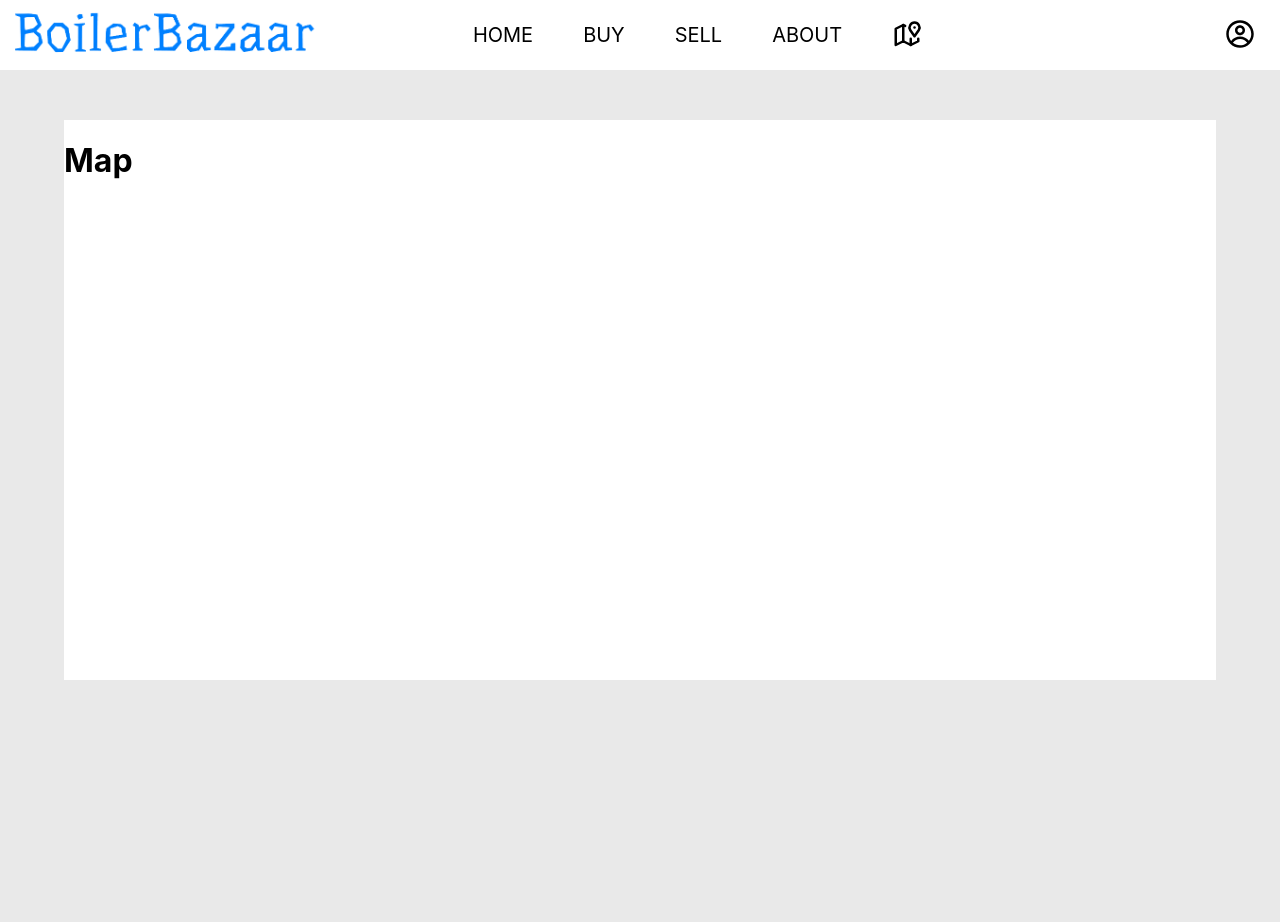
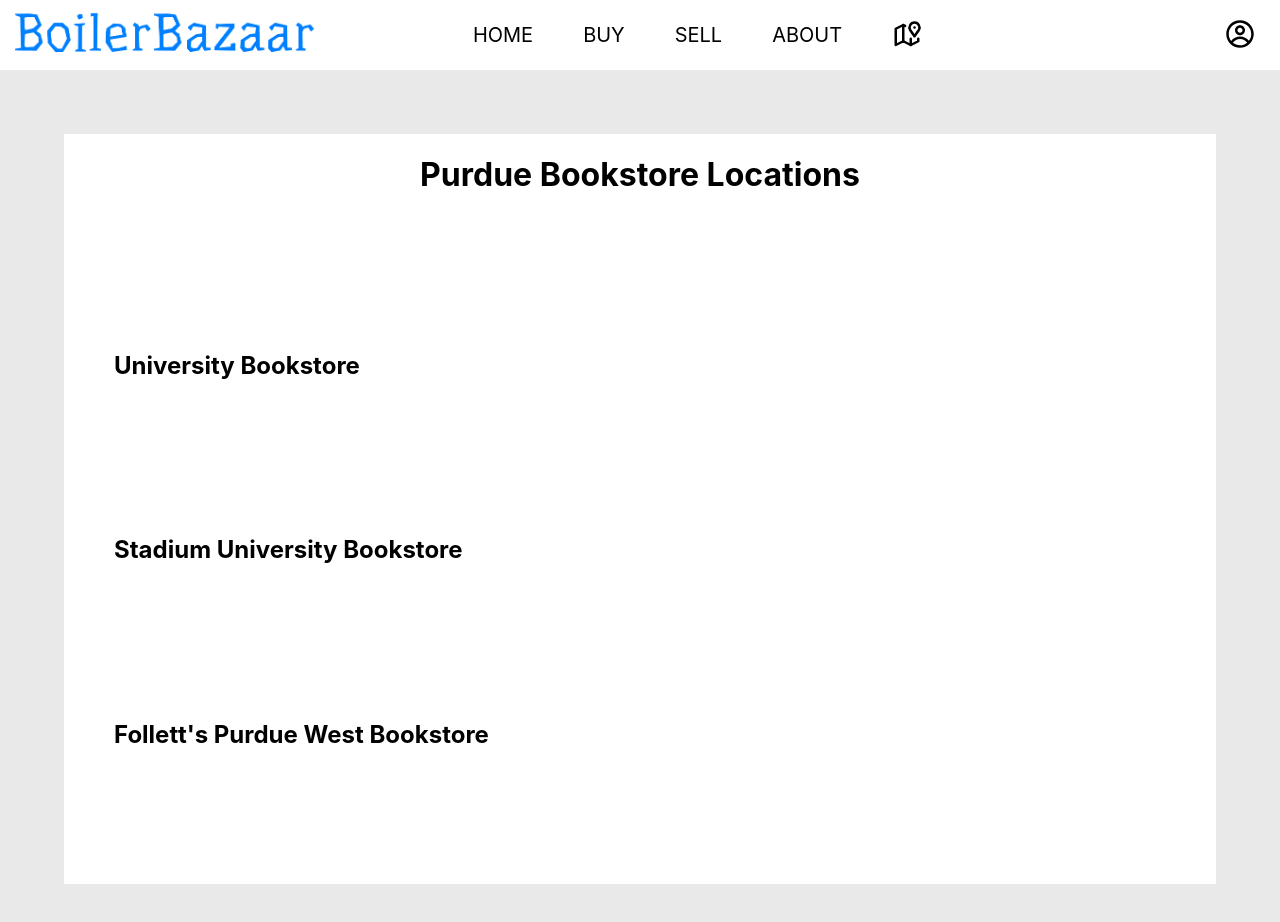
Before and after one commit to wang4621/boilerbazaar, a React (Create React App) app: page /map in a window 1280 px wide. Shown: the top 922 px of the page. Before the commit the page ends 800 px from the top, so only its background shows below. Built offline with nearby package versions, Linux system fonts and the light colour scheme.

Commit message:
Add foundation for map page information

```diff
--- a/src/App.css
+++ b/src/App.css
@@ -32,12 +32,31 @@
   justify-content: center;
 }
 
-.square {
+.mapContainer {
+  /*
   position: absolute;
   top: 50%;
   left: 50%;
   transform: translate(-50%,-50%);
-  background-color: white;
   width: 90%;
   height: 70%;
+  overflow: scroll;
+  */
+
+  display:flex;
+  background-color: white;
+  height: 750px;
+  margin: 5%;
+  flex-flow: row wrap;
+  /*overflow-x: scroll;*/
 }
+
+.mapTitle {
+  flex-basis: 100%;
+  text-align: center;
+}
+
+.bookstoreNames {
+  padding-left: 50px;
+  flex-basis: 100%;
+}
--- a/src/pages/Map.js
+++ b/src/pages/Map.js
@@ -1,9 +1,12 @@
-function Buy (){
+function Map (){
     return (
-        <div class="square">
-            <h1>Map</h1>
+        <div class="mapContainer">
+            <h1 class = "mapTitle">Purdue Bookstore Locations</h1>
+            <h2 class = "bookstoreNames">University Bookstore</h2>
+            <h2 class = "bookstoreNames">Stadium University Bookstore</h2>
+            <h2 class = "bookstoreNames">Follett's Purdue West Bookstore</h2>
         </div>
     )
 }
 
-export default Buy;
+export default Map;
```
